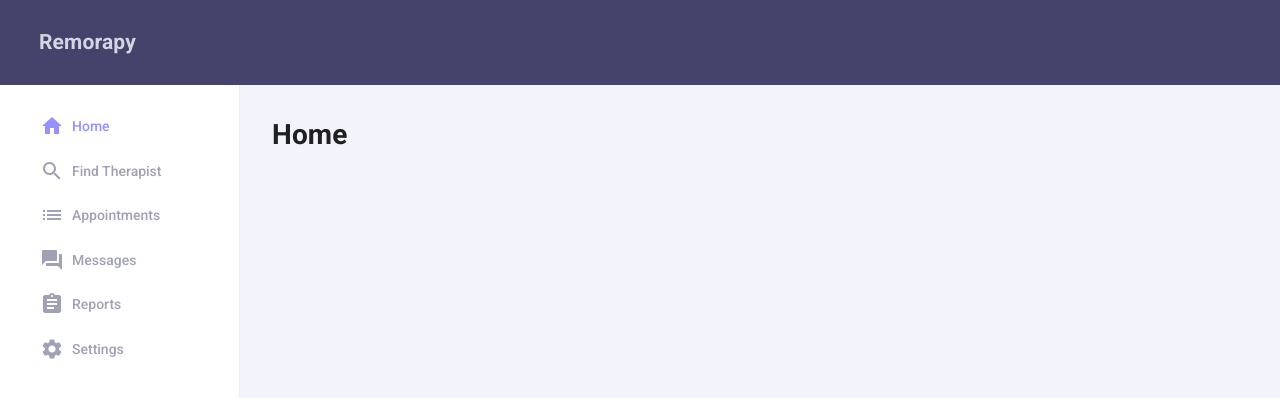
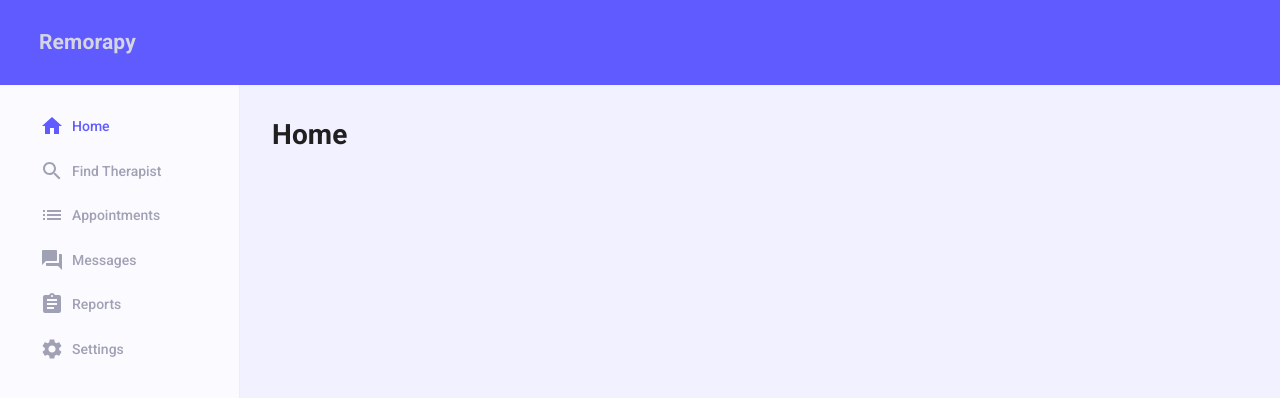
Before and after one commit to idnzozkan/remorapy, a React (Create React App) app: page /app in a window 1280 px wide. Shown: the top 398 px of the page. Built offline with nearby package versions, Linux system fonts and the light colour scheme.

Commit message:
Change theme colors

```diff
--- a/src/layouts/Dashboard/components/Navbar/Navbar.jsx
+++ b/src/layouts/Dashboard/components/Navbar/Navbar.jsx
@@ -7,7 +7,7 @@ import { AppBar, Toolbar } from '@material-ui/core'
 const useStyles = makeStyles((theme) => ({
     root: {
         boxShadow: 'none',
-        backgroundColor: palette.primary.dark,
+        backgroundColor: palette.primary.main,
     },
     flexGrow: {
         flexGrow: 1,
--- a/src/theme/palette.js
+++ b/src/theme/palette.js
@@ -1,61 +1,61 @@
-import { colors } from '@material-ui/core';
+import { colors } from "@material-ui/core"
 
-const white = '#FFFFFF';
-const black = '#000000';
+const white = "#FBFBFF"
+const black = "#000000"
 
 export default {
   black,
   white,
   primary: {
     contrastText: white,
-    dark: '#43436B',
-    main: '#9592FF',
-    normal: '#7A77FF',
-    action: '#EEEDFF',
-    light: '#F3F3FB',
+    dark: "#4943FF",
+    main: "#605BFF",
+    normal: "#7A77FF",
+    action: "#EEEDFF",
+    light: "#F3F3FB"
   },
   secondary: {
     contrastText: white,
-    dark: '#F3F3FB',
-    main: '#FF6492',
-    light: '#FFA2BE',
-    lighten: '#FFE0E9',
+    dark: "#F3F3FB",
+    main: "#FF6492",
+    light: "#FFA2BE",
+    lighten: "#FFE0E9"
   },
   success: {
     contrastText: white,
-    dark: '#51D084',
+    dark: "#51D084",
     main: colors.green[600],
-    light: colors.green[400],
+    light: colors.green[400]
   },
   info: {
     contrastText: white,
     dark: colors.blue[900],
     main: colors.blue[600],
-    light: colors.blue[400],
+    light: colors.blue[400]
   },
   warning: {
     contrastText: white,
     dark: colors.orange[900],
     main: colors.orange[600],
-    light: colors.orange[400],
+    light: colors.orange[400]
   },
   error: {
     contrastText: white,
-    dark: '#E56860',
+    dark: "#E56860",
     main: colors.red[600],
-    light: colors.red[400],
+    light: colors.red[400]
   },
   text: {
-    primary: '#43436B',
-    secondary: '#A1A1B5',
-    link: '#D5D5E2',
+    primary: "#43436B",
+    secondary: "#A1A1B5",
+    link: "#D5D5E2"
   },
   background: {
-    default: '#F4F6F8',
-    gray: '#F8F8FC',
-    paper: white,
+    default: "#F4F6F8",
+    gray: "#F8F8FC",
+    paper: white
   },
-  icon: '#A1A1B5',
+  icon: "#A1A1B5",
   divider: colors.grey[200],
-  neutral: '#F3F3FB',
-};
+  neutral: "#F1F1FF"
+}
```
